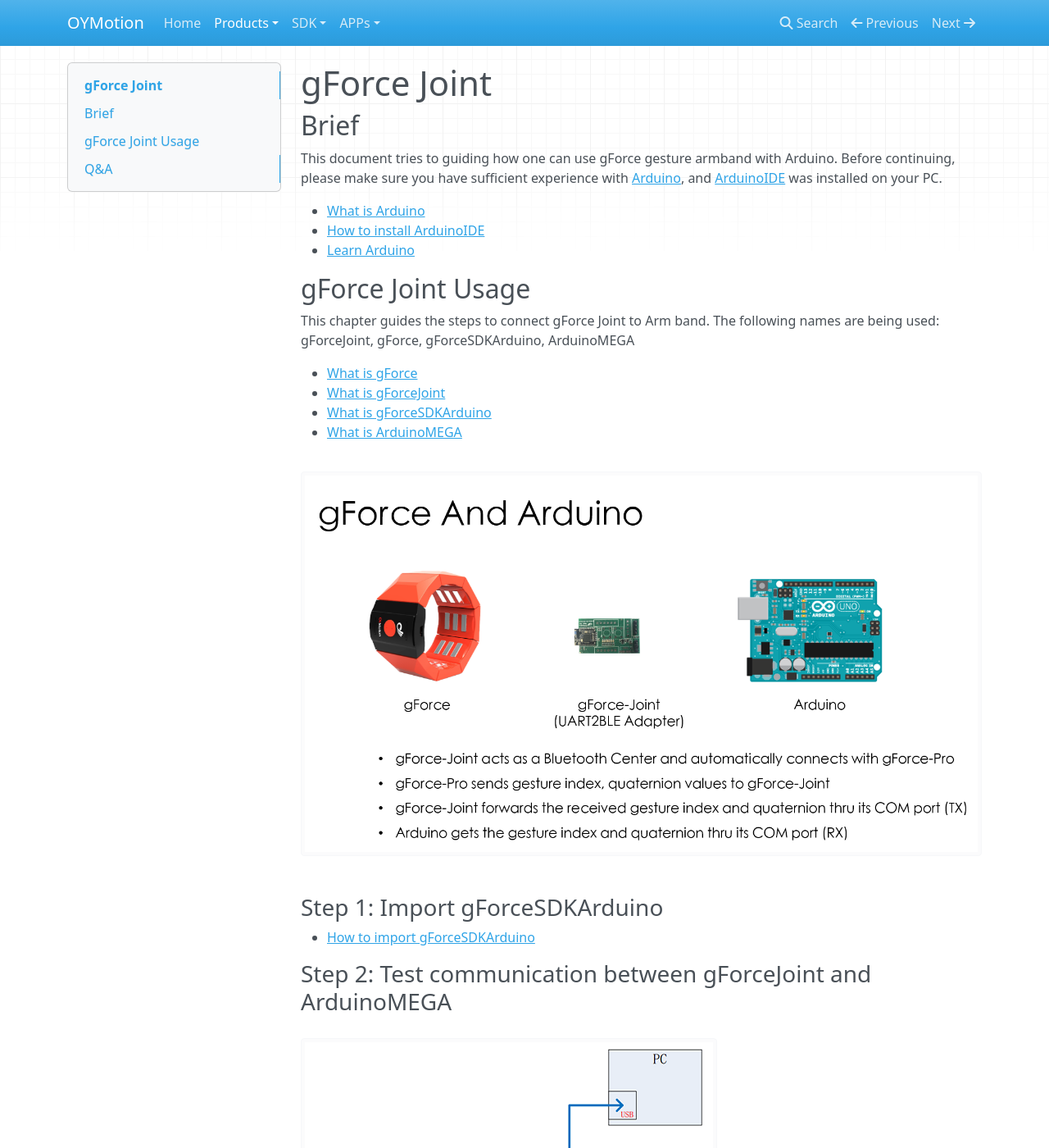
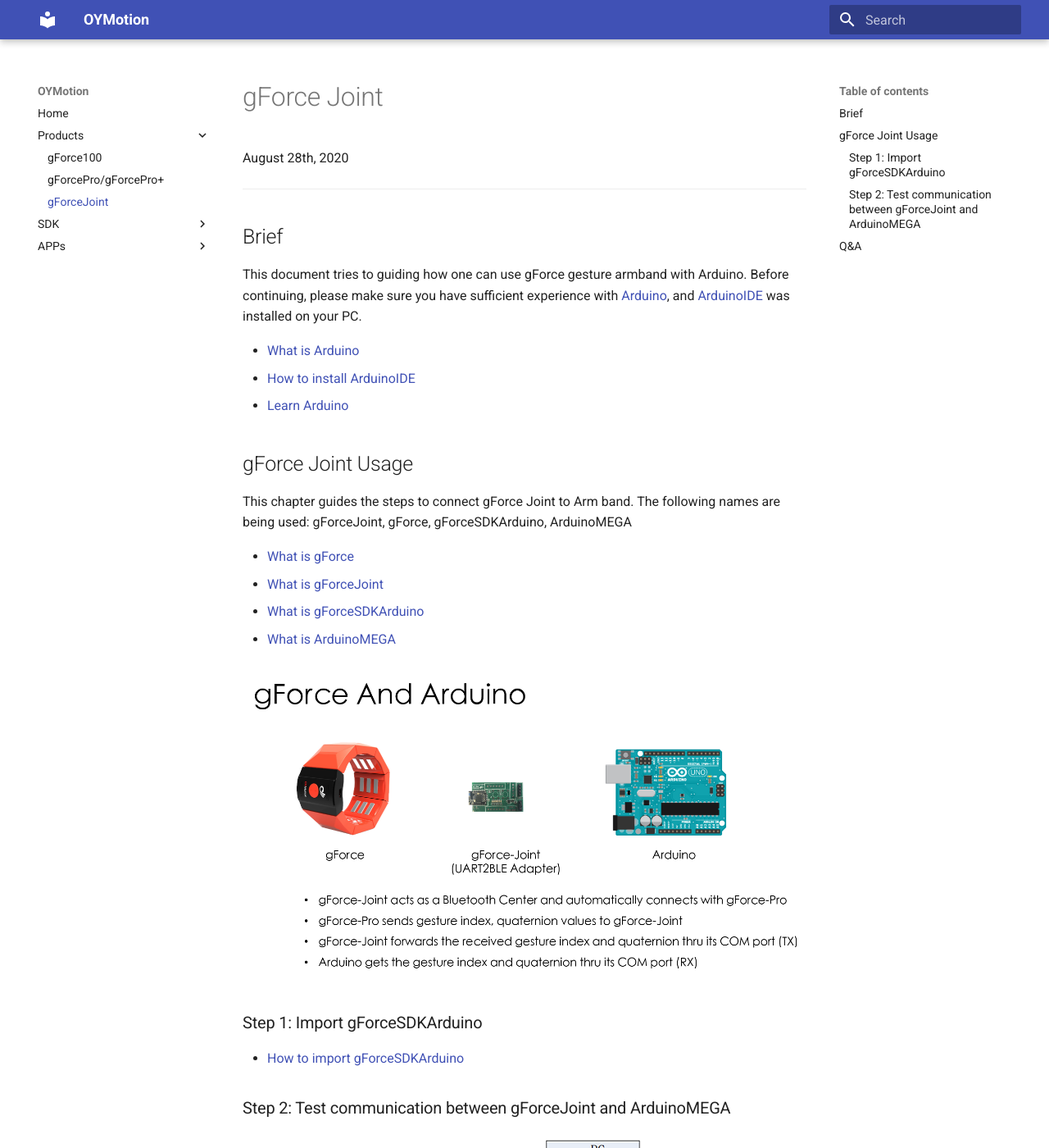
Before and after one commit to oymotion/oymotionDeveloperCommunity, an MkDocs documentation site: the page built from docs/gForceJoint/gForceJoint.md, in a window 1280 px wide and 1400 px high. Shown: the whole window at 82% size. Built offline with MkDocs 1.6.1 and Material for MkDocs 9.7.7, drawn with Linux system fonts in a browser that asks for light colours; nearby versions of some CDN libraries; some of the changed text lies outside the part shown.

Commit message:
Use material theme

```diff
--- a/docs/gForceJoint/gForceJoint.md
+++ b/docs/gForceJoint/gForceJoint.md
@@ -1,4 +1,8 @@
 # gForce Joint
+
+August 28th, 2020
+
+***
 
 ## Brief
 
--- a/mkdocs.yml
+++ b/mkdocs.yml
@@ -1,6 +1,8 @@
 site_name: OYMotion
 site_author: Sun shichao
 copyright: Copyright© 2020 OYMotion Technologies,Inc.All rights reserved.
+theme:
+  name: material
 nav:
   - Home: index.md
   - Products:
```
Also changed, not shown: docs/gForce100/gForce100UserGuide.md (+2 -0 lines).
